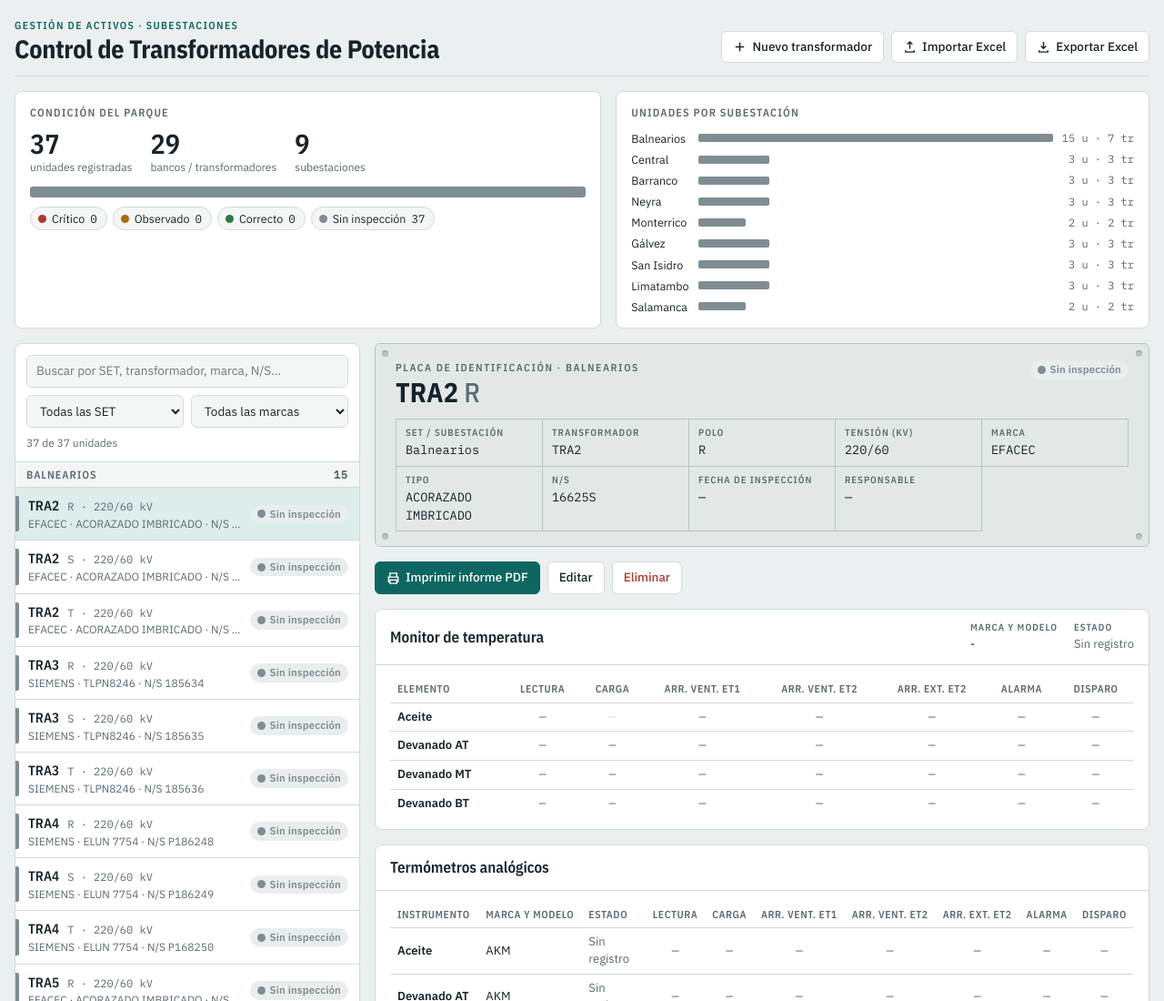
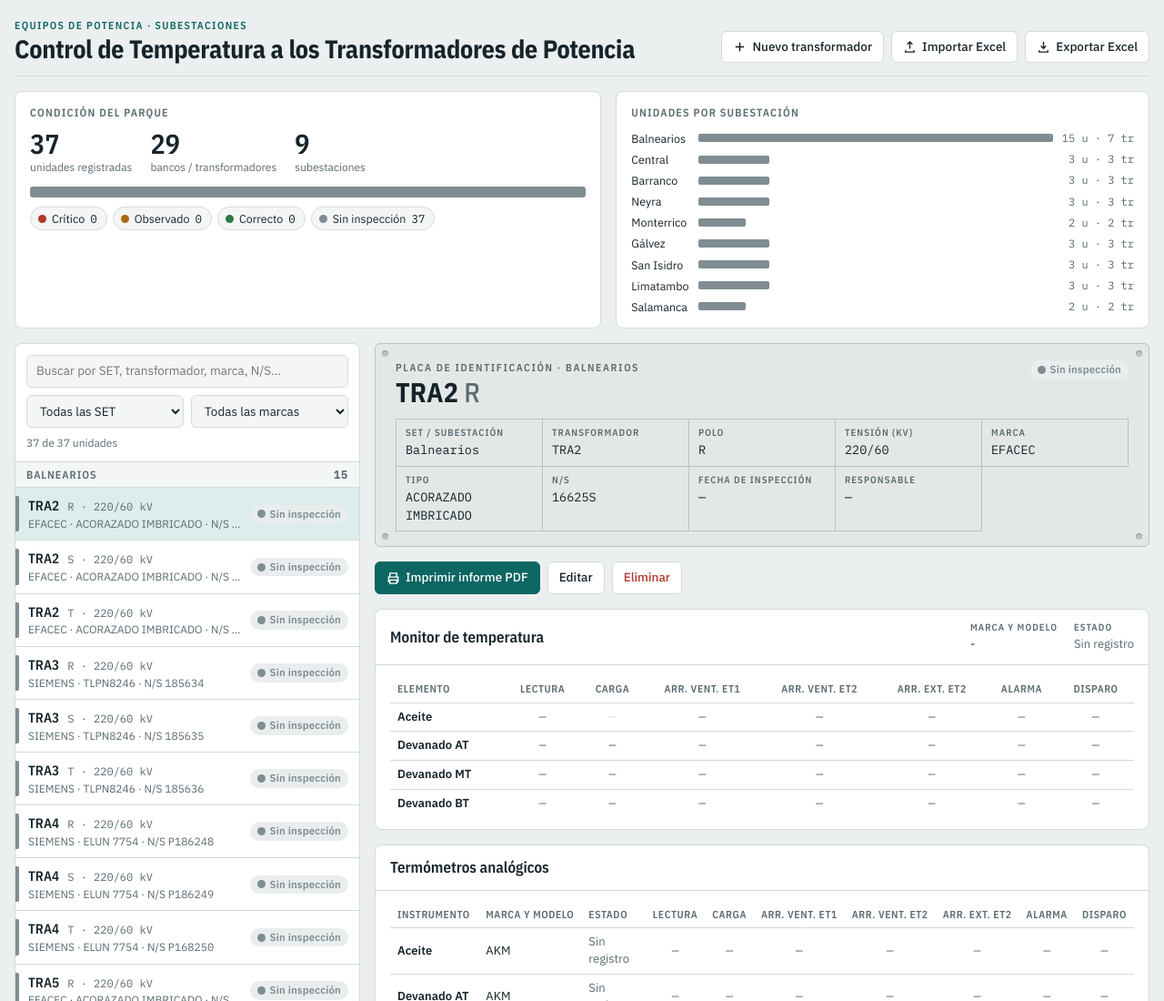
Before and after one commit to cjfb159-glitch/Prueba_Protoloco-Transformadores, a plain HTML site: page index.html in a window 1280 px wide. Shown: the top 1100 px of the page at 91% size. Drawn offline with nearby package versions, Linux system fonts and the light colour scheme.

Commit message:
Update index.html

```diff
--- a/index.html
+++ b/index.html
@@ -147,8 +147,8 @@ textarea.input{min-height:90px;resize:vertical;font-family:var(--f-body)}
 <div class="wrap">
   <header class="top">
     <div class="brand">
-      <div class="eyebrow">Gestión de activos · Subestaciones</div>
-      <h1>Control de Transformadores de Potencia</h1>
+      <div class="eyebrow">Equipos de Potencia · Subestaciones</div>
+      <h1>Control de Temperatura a los Transformadores de Potencia</h1>
     </div>
     <div class="actions">
       <button class="btn" id="btnNew" type="button" hidden><svg viewBox="0 0 16 16" fill="none" stroke="currentColor" stroke-width="1.6"><path d="M8 3v10M3 8h10"/></svg>Nuevo transformador</button>
```
